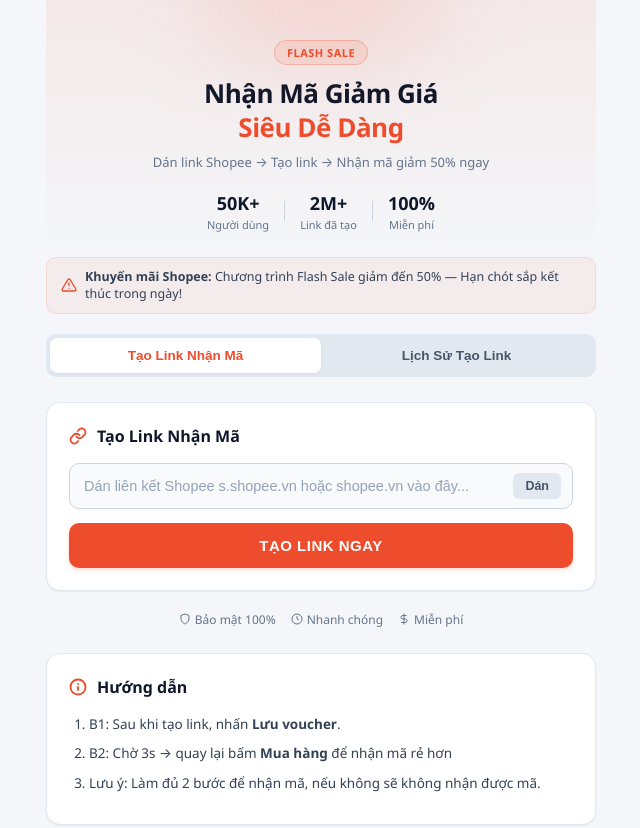
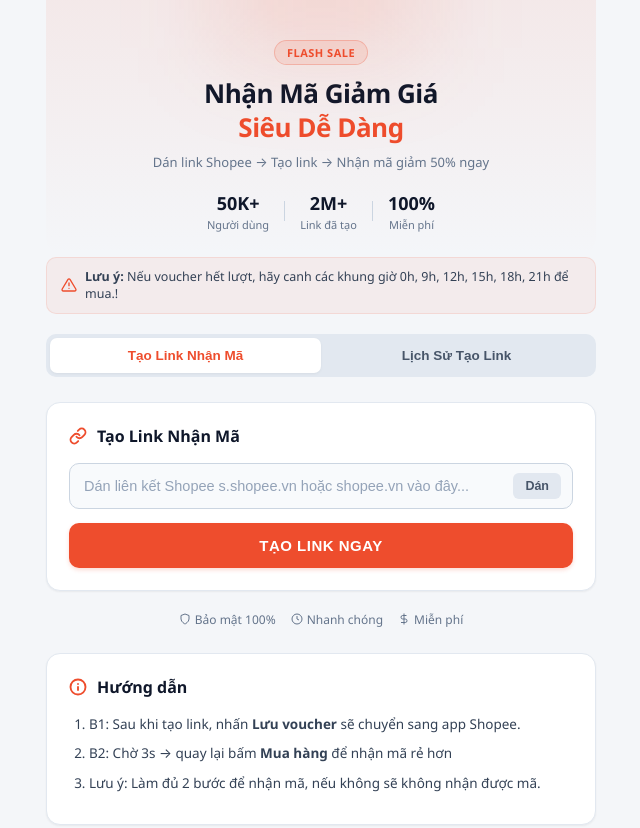
Before and after one commit to toolnayngonphet/sansale, a website: page public/index.html in a window 1280 px wide. Shown: the top 828 px of the page, without its empty margins (319-959 px from the left). Drawn offline with Linux system fonts and the light colour scheme; no server answers.

Commit message:
Update index.html

```diff
--- a/public/index.html
+++ b/public/index.html
@@ -203,7 +203,7 @@
     <!-- THANH CẢNH BÁO FLASH SALE -->
     <div class="urgency-banner">
         <svg width="16" height="16" viewBox="0 0 24 24" fill="none" stroke="currentColor" stroke-width="2" stroke-linecap="round" stroke-linejoin="round"><path d="M10.29 3.86L1.82 18a2 2 0 0 0 1.71 3h16.94a2 2 0 0 0 1.71-3L13.71 3.86a2 2 0 0 0-3.42 0z"/><line x1="12" y1="9" x2="12" y2="13"/><line x1="12" y1="17" x2="12.01" y2="17"/></svg>
-        <span><strong>Khuyến mãi Shopee:</strong> Chương trình Flash Sale giảm đến 50% — Hạn chót sắp kết thúc trong ngày!</span>
+        <span><strong>Lưu ý:</strong> Nếu voucher hết lượt, hãy canh các khung giờ 0h, 9h, 12h, 15h, 18h, 21h để mua.!</span>
     </div>
 
     <!-- TABS CHUYỂN ĐỔI -->
@@ -288,7 +288,7 @@
             <p class="panel-title">Hướng dẫn</p>
         </div>
         <ol class="guide-steps">
-            <li>B1: Sau khi tạo link, nhấn <strong>Lưu voucher</strong>.</li>
+            <li>B1: Sau khi tạo link, nhấn <strong>Lưu voucher</strong> sẽ chuyển sang app Shopee.</li>
             <li>B2: Chờ 3s &rarr; quay lại bấm <strong>Mua hàng</strong> để nhận mã rẻ hơn</li>
             <li>Lưu ý: Làm đủ 2 bước để nhận mã, nếu không sẽ không nhận được mã.</li>
         </ol>
```
